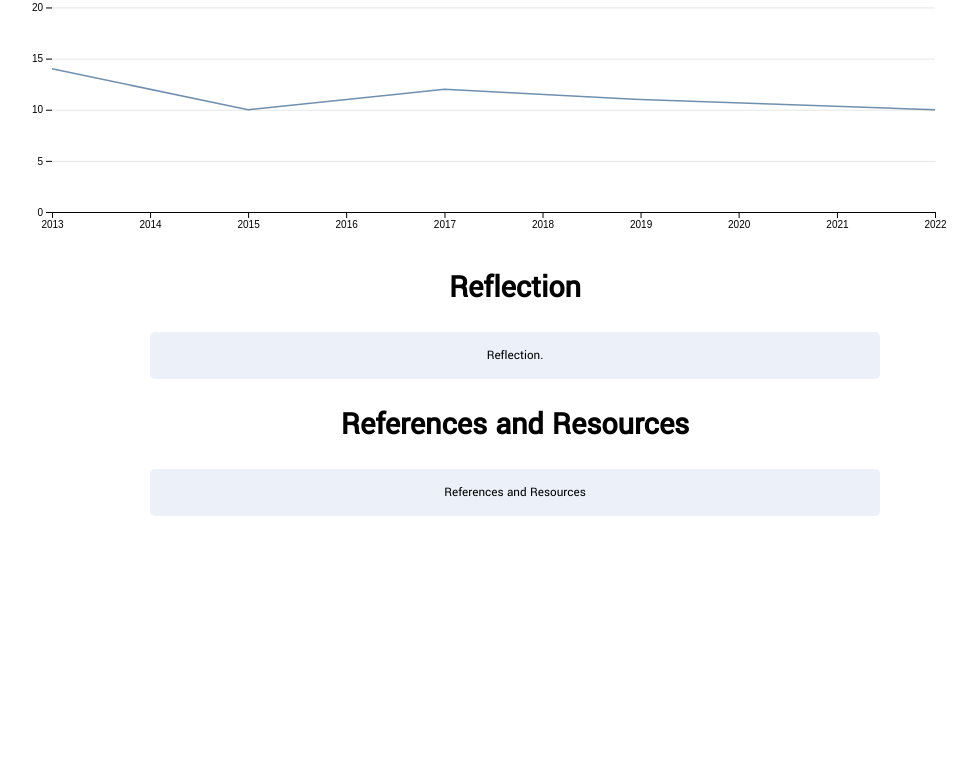
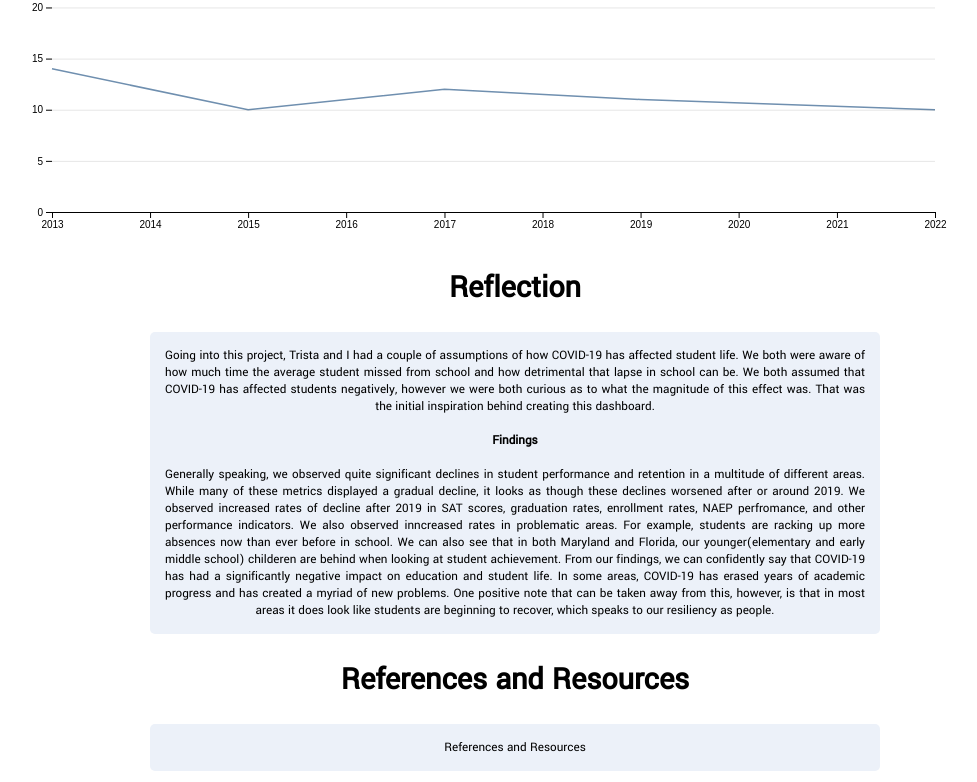
Before and after one commit to zackaryr/760-project, a website: page index.html in a window 1280 px wide. Shown: the part 6829-7611 px from the top of the page, without its empty margins (125-1102 px from the left). Before the commit the page ends 7356 px from the top, so only its background shows below. Drawn offline with nearby package versions, Linux system fonts and the light colour scheme.

Commit message:
Update index.html

```diff
--- a/index.html
+++ b/index.html
@@ -84,7 +84,20 @@
     <div class="svg-chart-7"></div>
     <h1>Reflection</h1>
     <p>
-        Reflection.
+        Going into this project, Trista and I had a couple of assumptions of how COVID-19 has affected student life.
+        We both were aware of how much time the average student missed from school and how detrimental that lapse in school can be.
+        We both assumed that COVID-19 has affected students negatively, however we were both curious as to what the magnitude of this effect was.
+        That was the initial inspiration behind creating this dashboard.<br><br>
+        <b>Findings</b><br><br>
+        Generally speaking, we observed quite significant declines in student performance and retention in a multitude of different areas.
+        While many of these metrics displayed a gradual decline, it looks as though these declines worsened after or around 2019.
+        We observed increased rates of decline after 2019 in SAT scores, graduation rates, enrollment rates, NAEP perfromance, and other performance indicators.
+        We also observed inncreased rates in problematic areas.
+        For example, students are racking up more absences now than ever before in school.
+        We can also see that in both Maryland and Florida, our younger(elementary and early middle school) childeren are behind when looking at student achievement.
+        From our findings, we can confidently say that COVID-19 has had a significantly negative impact on education and student life.
+        In some areas, COVID-19 has erased years of academic progress and has created a myriad of new problems.
+        One positive note that can be taken away from this, however, is that in most areas it does look like students are beginning to recover, which speaks to our resiliency as people.
     </p>
     <h1>References and Resources</h1>
     <p>
```
